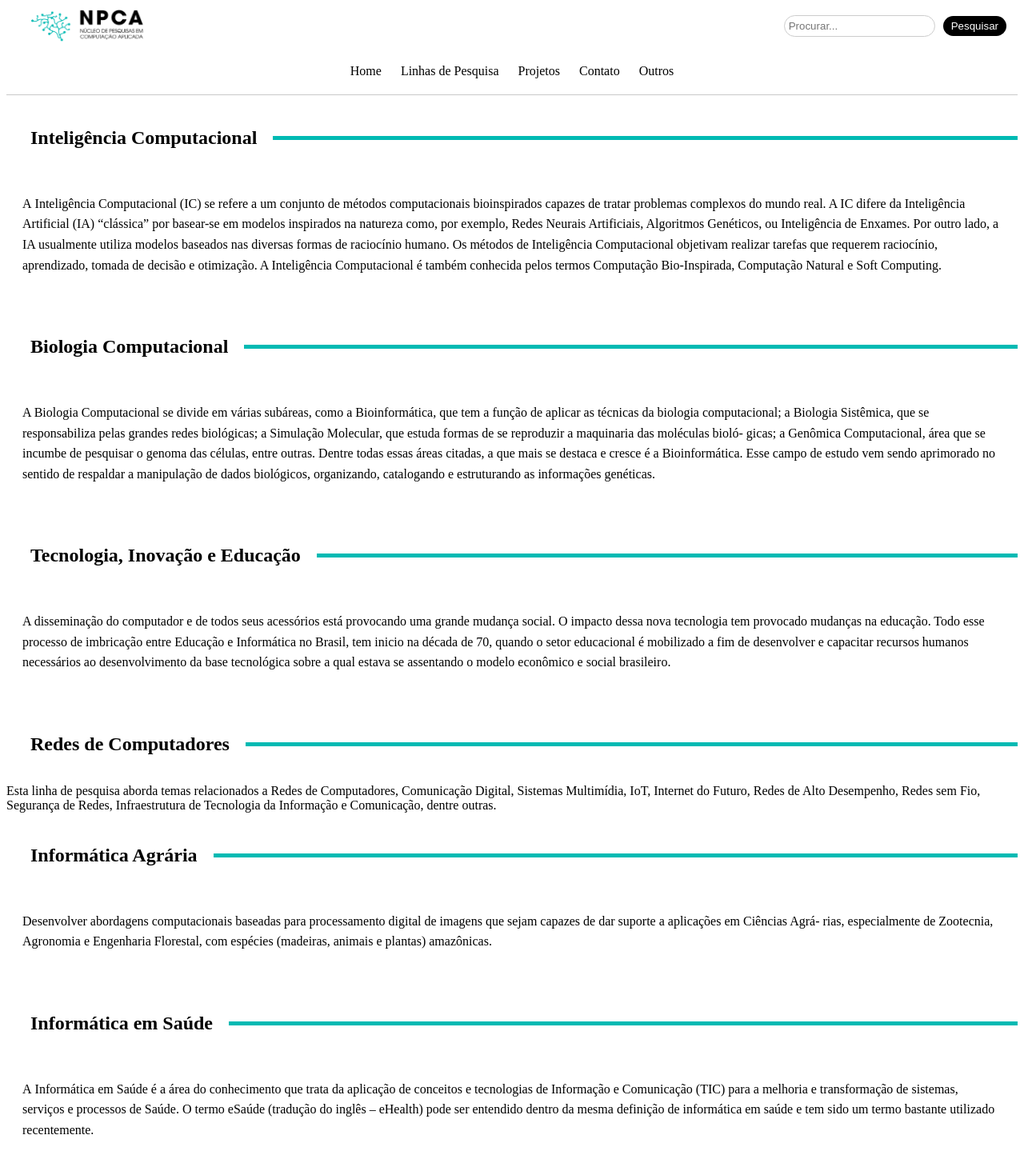
After one commit to saraivanap/npca, a Django app: page /pesquisa/ in a window 1280 px wide. The commit adds this page. Shown: the whole page at 80% size. Run offline with Django 5.2, Linux system fonts and the light colour scheme.

Commit message:
add pesquisa

```diff
--- a/core/static/css/style.css
+++ b/core/static/css/style.css
@@ -167,3 +167,15 @@ hr {
 .social-icons a:hover {
     color: #000; /* altera a cor ao passar o mouse sobre os ícones */
 }
+
+/* texto de pesquisa */
+.text-pesquisa {
+    margin-top: none; /* espaçamento superior */
+    padding: 20px; /* preenchimento interno */
+}
+
+.text-pesquisa p {
+    font-size: 16px; /* tamanho da fonte */
+    line-height: 1.6; /* altura da linha */
+    color: #000; /* cor do texto */
+}
--- /dev/null
+++ b/core/templates/pesquisa.html
@@ -0,0 +1,122 @@
+{% load static %}
+<!DOCTYPE html>
+
+<html lang="en">
+<head>
+    <meta charset="UTF-8">
+    <meta name="viewport" content="width=device-width, initial-scale=1.0">
+    <title>NPCA</title>
+    <!-- links arquivos CSS -->
+    <link rel="stylesheet" href="{% static 'css/style.css' %}">
+</head>
+
+<body>
+<!-- barra de navegação fixa -->
+<div class="navbar">
+    <!-- Logo à direita -->
+    <div class="logo">
+        <img src="{% static 'imagens/logo3.png' %}" alt="logo">
+    </div>
+    <!-- barra de pesquisa à esquerda -->
+    <div class="search-bar">
+        <input type="text" placeholder="Procurar...">
+        <button type="submit">Pesquisar</button>
+    </div>
+</div>
+
+<!-- opções de navegação -->
+<div class="options">
+    <a href="#">Home</a>
+    <a href="/">Linhas de Pesquisa</a>
+    <a href="/projetos">Projetos</a>
+    <a href="/contato">Contato</a>
+    <a href="/outros">Outros</a>
+</div>
+
+<!-- separador -->
+<hr>
+
+<!-- conteúdo da página -->
+<body>
+    <!-- título com Separador -->
+    <div class="title-with-separator">
+        <h2 class="content-title">Inteligência Computacional</h2>
+        <div class="separator"></div>
+    </div>
+
+    <!-- texto -->
+    <div class="text-pesquisa">
+        <p>A Inteligência Computacional (IC) se refere a um conjunto de métodos computacionais bioinspirados capazes de tratar problemas complexos do mundo real.
+            A IC difere da Inteligência Artificial (IA) “clássica” por basear-se em modelos inspirados na natureza como, por exemplo, Redes Neurais Artificiais, Algoritmos
+            Genéticos, ou Inteligência de Enxames. Por outro lado, a IA usualmente utiliza modelos baseados nas diversas formas de raciocínio humano. Os métodos de
+            Inteligência Computacional objetivam realizar tarefas que requerem raciocínio, aprendizado, tomada de decisão e otimização. A Inteligência Computacional é
+            também conhecida pelos termos Computação Bio-Inspirada, Computação Natural e Soft Computing.</p>
+    </div>
+
+    <!-- título com Separador -->
+    <div class="title-with-separator">
+        <h2 class="content-title">Biologia Computacional</h2>
+        <div class="separator"></div>
+    </div>
+
+    <!-- texto -->
+    <div class="text-pesquisa">
+        <p>A Biologia Computacional se divide em várias subáreas, como a Bioinformática, que tem a função de aplicar as técnicas da biologia computacional; a Biologia
+            Sistêmica, que se responsabiliza pelas grandes redes biológicas; a Simulação Molecular, que estuda formas de se reproduzir a maquinaria das moléculas bioló-
+            gicas; a Genômica Computacional, área que se incumbe de pesquisar o genoma das células, entre outras. Dentre todas essas áreas citadas, a que mais se
+            destaca e cresce é a Bioinformática. Esse campo de estudo vem sendo aprimorado no sentido de respaldar a manipulação de dados biológicos, organizando,
+            catalogando e estruturando as informações genéticas.</p>
+    </div>
+
+    <!-- título com Separador -->
+    <div class="title-with-separator">
+        <h2 class="content-title">Tecnologia, Inovação e Educação</h2>
+        <div class="separator"></div>
+    </div>
+
+    <!-- texto -->
+    <div class="text-pesquisa">
+        <p>A disseminação do computador e de todos seus acessórios está provocando uma grande mudança social. O impacto dessa nova tecnologia tem provocado
+            mudanças na educação. Todo esse processo de imbricação entre Educação e Informática no Brasil, tem inicio na década de 70, quando o setor educacional
+            é mobilizado a fim de desenvolver e capacitar recursos humanos necessários ao desenvolvimento da base tecnológica sobre a qual estava se assentando o
+            modelo econômico e social brasileiro.</p>
+    </div>
+
+    <!-- título com Separador -->
+    <div class="title-with-separator">
+        <h2 class="content-title">Redes de Computadores</h2>
+        <div class="separator"></div>
+    </div>
+
+    <!-- texto -->
+    <div class="conttext-pesquisaent">
+        <p>Esta linha de pesquisa aborda temas relacionados a Redes de Computadores, Comunicação Digital, Sistemas Multimídia, IoT, Internet do Futuro, Redes de
+            Alto Desempenho, Redes sem Fio, Segurança de Redes, Infraestrutura de Tecnologia da Informação e Comunicação, dentre outras.</p>
+    </div>
+
+    <!-- título com Separador -->
+    <div class="title-with-separator">
+        <h2 class="content-title">Informática Agrária</h2>
+        <div class="separator"></div>
+    </div>
+
+    <!-- texto -->
+    <div class="text-pesquisa">
+        <p>Desenvolver abordagens computacionais baseadas para processamento digital de imagens que sejam capazes de dar suporte a aplicações em Ciências Agrá-
+            rias, especialmente de Zootecnia, Agronomia e Engenharia Florestal, com espécies (madeiras, animais e plantas) amazônicas.</p>
+    </div>
+
+    <!-- título com Separador -->
+    <div class="title-with-separator">
+        <h2 class="content-title">Informática em Saúde</h2>
+        <div class="separator"></div>
+    </div>
+
+    <!-- texto -->
+    <div class="text-pesquisa">
+        <p>A Informática em Saúde é a área do conhecimento que trata da aplicação de conceitos e tecnologias de Informação e Comunicação (TIC) para a melhoria e
+            transformação de sistemas, serviços e processos de Saúde. O termo eSaúde (tradução do inglês – eHealth) pode ser entendido dentro da mesma definição
+            de informática em saúde e tem sido um termo bastante utilizado recentemente.</p>
+    </div>
+
+</body>
--- a/core/views.py
+++ b/core/views.py
@@ -2,3 +2,6 @@ from django.shortcuts import render
 
 def index(request):
     return render(request, 'index.html')
+
+def pesquisa(request):
+    return render(request, 'pesquisa.html')
--- a/npca/settings.py
+++ b/npca/settings.py
@@ -11,6 +11,8 @@ https://docs.djangoproject.com/en/5.0/ref/settings/
 """
 
 from pathlib import Path
+import os  # mporte o módulo os
+
 
 # Build paths inside the project like this: BASE_DIR / 'subdir'.
 BASE_DIR = Path(__file__).resolve().parent.parent
@@ -55,7 +57,7 @@ ROOT_URLCONF = 'npca.urls'
 TEMPLATES = [
     {
         'BACKEND': 'django.template.backends.django.DjangoTemplates',
-        'DIRS': [],
+        'DIRS': [os.path.join(BASE_DIR, 'templates')],  # diretório onde o Django procura por templates
         'APP_DIRS': True,
         'OPTIONS': {
             'context_processors': [
--- a/npca/urls.py
+++ b/npca/urls.py
@@ -3,4 +3,5 @@ from core import views
 
 urlpatterns = [
     path('', views.index, name='index'),
+    path('pesquisa/', views.pesquisa, name='pesquisa'),
 ]
```
Also changed, not shown: core/templates/index.html (+5 -5 lines).
